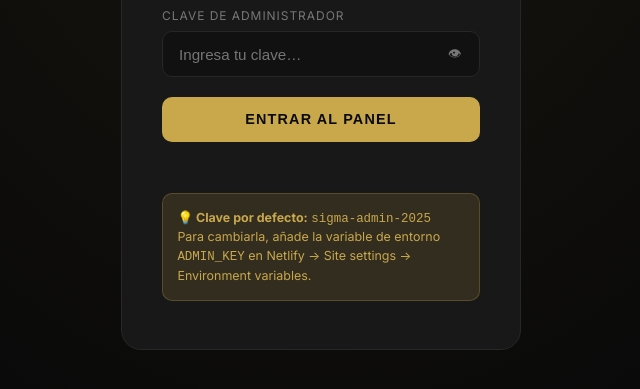
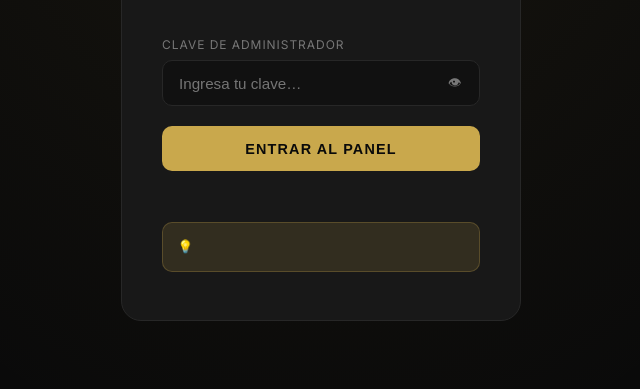
Before and after one commit to luisangel092/sigma, a website: page admin.html in a window 1280 px wide. Shown: the part 297-686 px from the top of the page, without its empty margins (319-959 px from the left). Drawn offline with Linux system fonts and the light colour scheme.

Commit message:
Update admin.html

```diff
--- a/admin.html
+++ b/admin.html
@@ -756,8 +756,7 @@
     <p class="login-error" id="loginError"></p>
 
     <div class="default-key-hint">
-      <strong>💡 Clave por defecto:</strong> <code>sigma-admin-2025</code><br />
-      Para cambiarla, añade la variable de entorno <code>ADMIN_KEY</code> en Netlify → Site settings → Environment variables.
+      <strong>💡
     </div>
   </div>
 </div>
```
